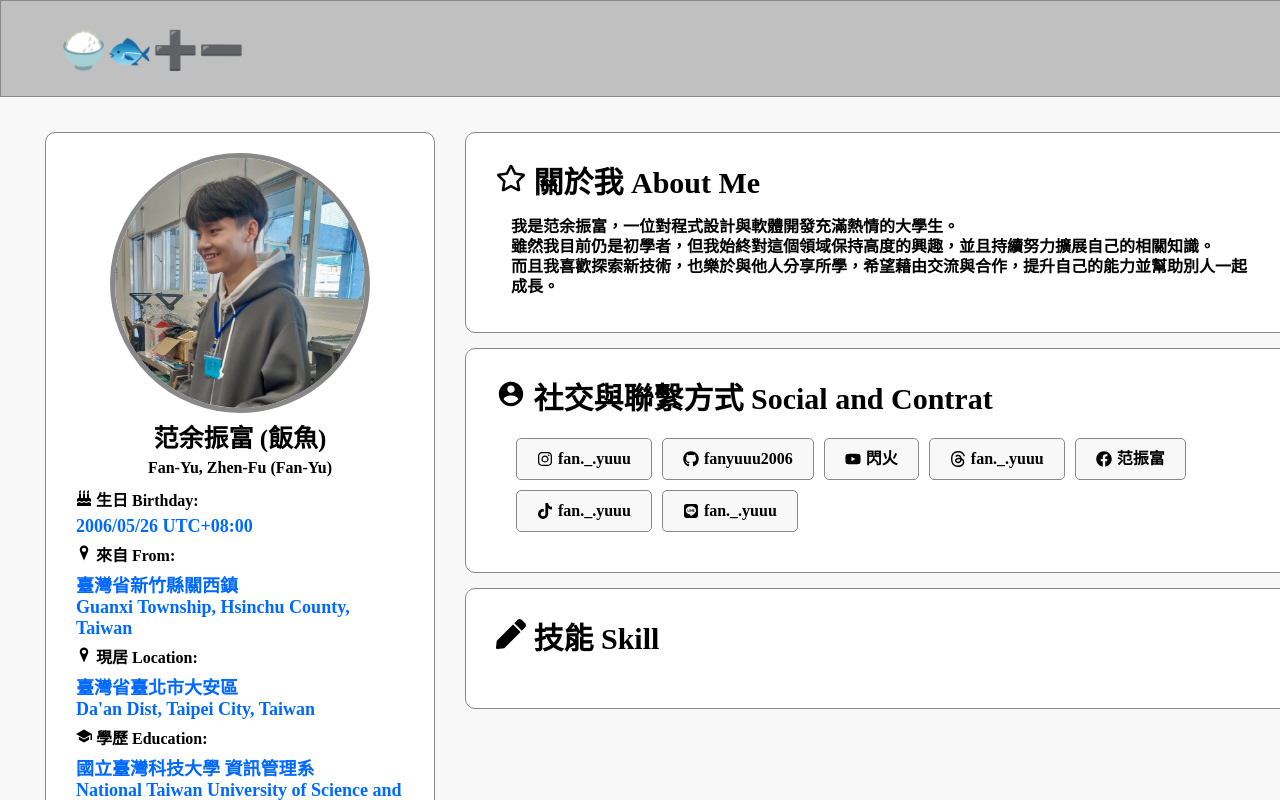
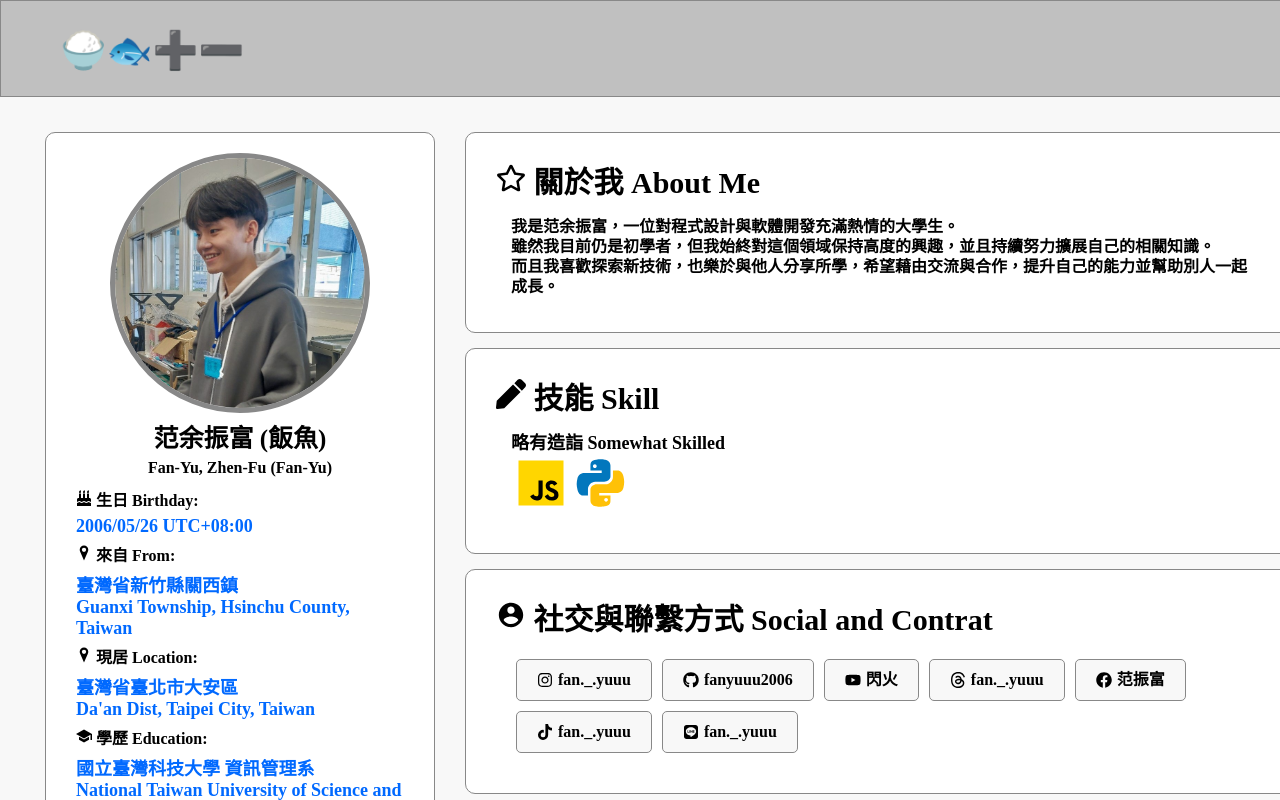
Before and after one commit to fanyuuu2006/fanyu-web, a Next.js app in the folder frontend/: page / in a window 1280 px wide. Shown: the top 800 px of the page. Built offline with nearby package versions, Linux system fonts and the light colour scheme.

Commit message:
feat: Skill 的內容

```diff
--- a/frontend/src/app/page.jsx
+++ b/frontend/src/app/page.jsx
@@ -10,8 +10,8 @@ export default function Index() {
         <ProfileDiv />
         <div>
           <AboutMeDiv />
+          <SkillDiv />
           <ContactDiv />
-          <SkillDiv />
         </div>
       </section>
     </>
--- a/frontend/src/components/Index/ContactDiv.jsx
+++ b/frontend/src/components/Index/ContactDiv.jsx
@@ -77,9 +77,9 @@ export default function ContactDiv() {
         </>
       }
     >
-      {ContactData.map((value, index) => {
+      {ContactData.map((value) => {
         return (
-          <ContactLink key={index} title={value.title} href={value.url}>
+          <ContactLink key={value.title} title={value.title} href={value.url}>
             {value.icon} {value.id}
           </ContactLink>
         );
--- a/frontend/src/components/Index/SkillDiv.jsx
+++ b/frontend/src/components/Index/SkillDiv.jsx
@@ -1,6 +1,29 @@
+import "@/styles/Index/Skill.css"
 import RwdBr from "../common/RwdBr";
 import FlexGrowDiv from "../common/FlexGrowDiv";
+import Image from "next/image";
 import { FaPen } from "react-icons/fa";
+import javascript from "@/assets/images/Skills/javascript.svg";
+import python from "@/assets/images/Skills/python.svg";
+
+const SkillData = [
+  {
+    category_name: {
+      chinese: "略有造詣",
+      english: "Somewhat Skilled",
+    },
+    skills: [
+      {
+        name: "JavaScript",
+        icon: javascript,
+      },
+      {
+        name: "Python",
+        icon: python,
+      },
+    ],
+  },
+];
 
 export default function SkillDiv() {
   return (
@@ -11,6 +34,28 @@ export default function SkillDiv() {
           Skill
         </>
       }
-    ></FlexGrowDiv>
+    >
+      {SkillData.map((category) => {
+        return (
+          <div key={category.category_name.english} className="Skill-Div">
+            <p className="Skill-Title">
+              {category.category_name.chinese} <RwdBr />
+              {category.category_name.english}
+            </p>
+            {category.skills.map((skill) => {
+              return (
+                <Image
+                  className="Skill-Image"
+                  src={skill.icon}
+                  key={skill.name}
+                  alt={skill.name}
+                  aria-label={skill.name}
+                />
+              );
+            })}
+          </div>
+        );
+      })}
+    </FlexGrowDiv>
   );
 }
--- /dev/null
+++ b/frontend/src/styles/Index/Skill.css
@@ -0,0 +1,22 @@
+@import url(../globals.css);
+
+.Skill-Div{
+    width: 100%;
+}
+
+.Skill-Title{
+    font-size: 18px;
+    font-weight: bold;
+}
+
+.Skill-Image{
+    width: 60px;
+    height: 60px;
+}
+
+@media (max-width: 768px) {
+    .Skill-Image{
+        width: 48px;
+        height: 48px;
+    }
+}
```
Also changed, not shown: frontend/src/assets/images/Skills/javascript.svg (added), frontend/src/assets/images/Skills/python.svg (added).
